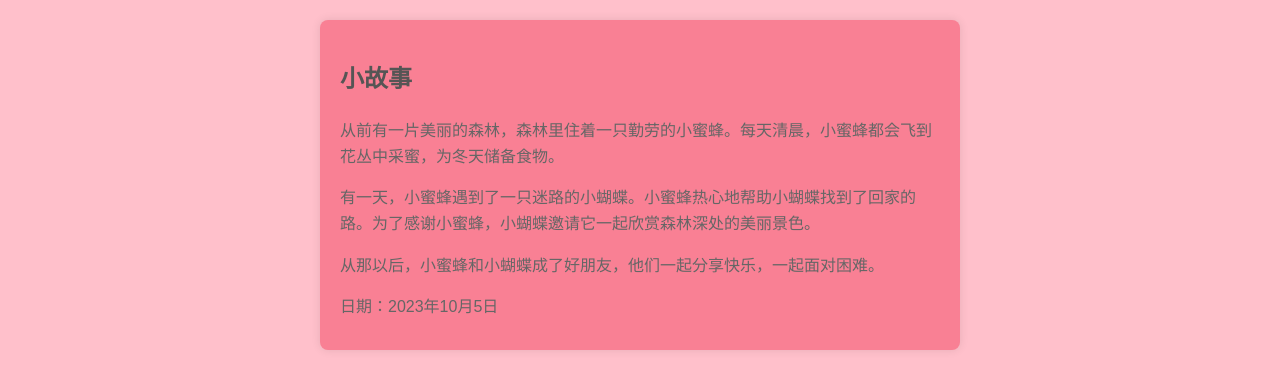
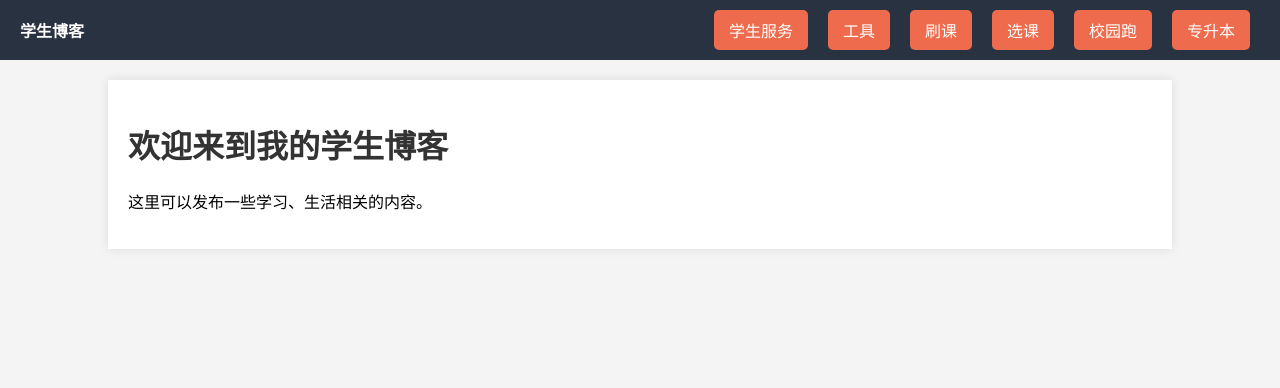
Before and after one commit to 23423434234/-, a plain HTML site: page index.html in a window 1280 px wide. Drawn offline with Linux system fonts and the light colour scheme.

Commit message:
重构index.html，删除style.yml，添加样式表，优化页面结构和样式

```diff
--- a/index.html
+++ b/index.html
@@ -1,59 +1,31 @@
 <!DOCTYPE html>
-<html lang="en">
+<html lang="zh-CN">
 <head>
     <meta charset="UTF-8">
     <meta name="viewport" content="width=device-width, initial-scale=1.0">
-    <title>Document</title>
-    <link rel="stylesheet" href=".github/workflows/styles/styles.css">
+    <title>我的学生博客</title>
+    <link rel="stylesheet" href="styles.css">
 </head>
 <body>
-    <style>
-        /* 全局样式 */
-        body {
-            font-family: Arial, sans-serif;
-            line-height: 1.6;
-            margin: 0;
-            padding: 0;
-            background-color: #ffc0cbfe; /* 柔和的粉红色背景 */
-        }
+    <header class="app-header navbar">
+        <div class="navbar-header">
+            <a href="#" class="navbar-brand">学生博客</a>
+        </div>
+        <div class="navbar-collapse">
+            <ul class="nav navbar-nav">
+                <li><a href="#" class="btn">学生服务</a></li>
+                <li><a href="#" class="btn">工具</a></li>
+                <li><a href="#" class="btn">刷课</a></li>
+                <li><a href="#" class="btn">选课</a></li>
+                <li><a href="#" class="btn">校园跑</a></li>
+                <li><a href="#" class="btn">专升本</a></li>
+            </ul>
+        </div>
+    </header>
 
-        /* 标题样式 */
-        h1 {
-            color: #333; /* 深灰色字体，增强可读性 */
-            text-align: center; /* 居中对齐 */
-            margin-top: 20px; /* 顶部外边距 */
-        }
-
-        /* 故事容器样式 */
-        .story {
-            max-width: 600px; /* 最大宽度为600px，适合阅读 */
-            margin: 20px auto; /* 上下外边距20px，水平居中 */
-            padding: 20px; /* 内边距20px，增加内容与边框的距离 */
-            background-color: #f98094; /* 柔和的粉红色背景 */
-            border-radius: 8px; /* 圆角边框，增加视觉柔和感 */
-            box-shadow: 0 0 10px rgba(0, 0, 0, 0.1); /* 添加阴影，提升层次感 */
-        }
-
-        /* 故事标题样式 */
-        .story h2 {
-            color: #555; /* 中灰色字体，与背景形成对比 */
-        }
-
-        /* 故事段落样式 */
-        .story p {
-            color: #666; /* 浅灰色字体，适合长文本阅读 */
-            line-height: 1.6; /* 增加行高，提升阅读体验 */
-            margin-bottom: 10px; /* 段落之间的间距 */
-        }
-    </style>
-    <div class="story">
-        <h2>小故事</h2>
-        <p>从前有一片美丽的森林，森林里住着一只勤劳的小蜜蜂。每天清晨，小蜜蜂都会飞到花丛中采蜜，为冬天储备食物。</p>
-        <p>有一天，小蜜蜂遇到了一只迷路的小蝴蝶。小蜜蜂热心地帮助小蝴蝶找到了回家的路。为了感谢小蜜蜂，小蝴蝶邀请它一起欣赏森林深处的美丽景色。</p>
-        <p>从那以后，小蜜蜂和小蝴蝶成了好朋友，他们一起分享快乐，一起面对困难。</p>
-        <p>日期：2023年10月5日</p>
+    <div class="container">
+        <h1>欢迎来到我的学生博客</h1>
+        <p>这里可以发布一些学习、生活相关的内容。</p>
     </div>
-
-    <script src=".github/scripts/main.js"></script>
 </body>
 </html>
--- /dev/null
+++ b/styles.css
@@ -0,0 +1,74 @@
+body {
+    font-family: sans-serif;
+    margin: 0;
+    padding: 0;
+    background-color: #f4f4f4;
+    }
+
+/* 头部导航栏 */
+.app-header {
+    background-color: #293241; /* 深灰蓝色 */
+    color: #fff;
+    padding: 10px 20px;
+    display: flex;
+    justify-content: space-between;
+    align-items: center;
+}
+
+.navbar-header {
+    /* 品牌logo区域 */
+    display: flex;
+    align-items: center;
+}
+
+.navbar-brand {
+    color: #fff;
+    text-decoration: none;
+    font-weight: bold;
+}
+
+/* 导航按钮区域 */
+.navbar-collapse {
+    display: flex;
+    justify-content: flex-end;
+}
+
+.nav {
+    list-style: none;
+    padding: 0;
+    margin: 0;
+    display: flex;
+}
+
+.nav li {
+    margin: 0 10px;
+}
+
+.nav li a.btn {
+    color: #fff;
+    text-decoration: none;
+    background-color: #ee6c4d; /* 活力橙色 */
+    padding: 8px 15px;
+    border-radius: 5px;
+    border: none;
+    cursor: pointer;
+    transition: background-color 0.3s;
+    display: inline-block;
+}
+
+.nav li a.btn:hover {
+    background-color: #d95c3c; /* 更深的橙色 */
+}
+
+/* 主要内容区域 */
+.container {
+    width: 80%;
+    margin: 20px auto;
+    background-color: #fff;
+    padding: 20px;
+    box-shadow: 0 0 10px rgba(0, 0, 0, 0.1);
+}
+
+h1 {
+    color: #333;
+}
```
Also changed, not shown: .github/scripts/main.js (deleted), .github/scripts/style.yml (deleted).
